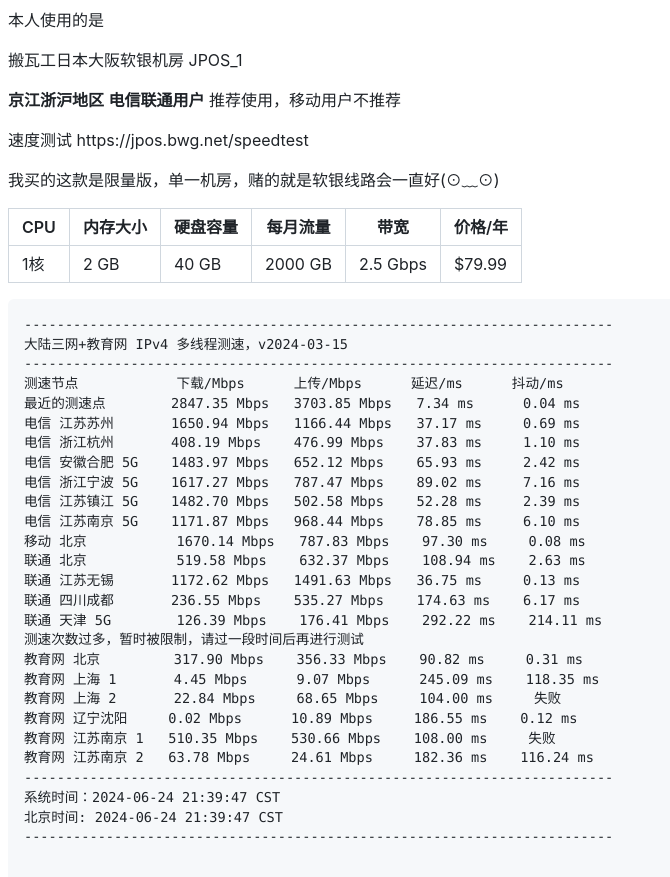
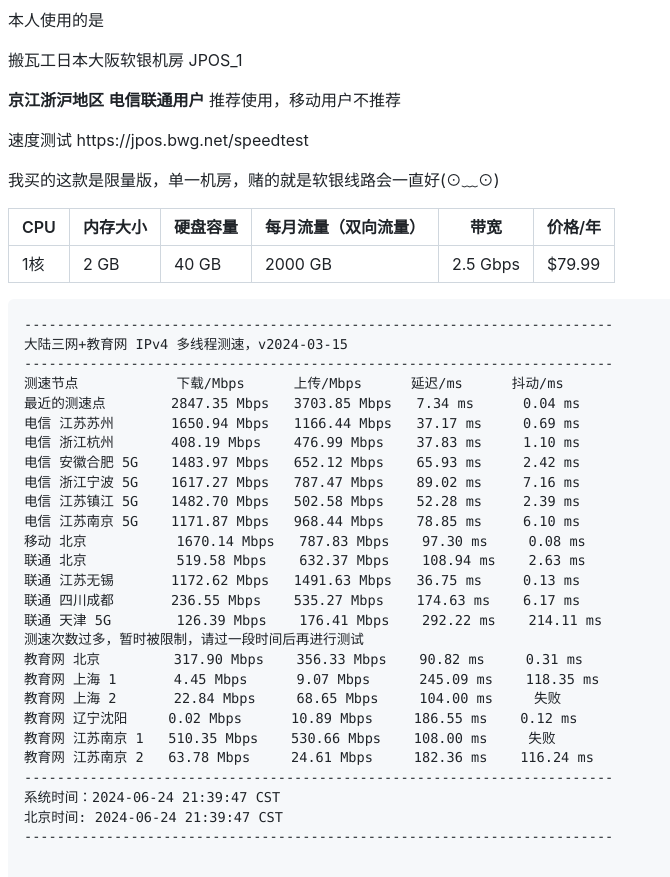
Before and after one commit to YixiaoOrg/blog.yixiao.org, a Jekyll site: the page built from vps.md, in a window 1280 px wide and 900 px high. Shown: the top 877 px of the window, without its empty margins (0-670 px from the left). Built offline with Jekyll 4.4.1, drawn with Linux system fonts in a browser that asks for light colours; our own code applies the rules of GitHub Pages for plain Markdown files; comment, search, counter and statistics services are not loaded.

Commit message:
Update vps.md

```diff
--- a/vps.md
+++ b/vps.md
@@ -8,7 +8,7 @@
 
 我买的这款是限量版，单一机房，赌的就是软银线路会一直好(⊙﹏⊙)
 
-|CPU|内存大小|硬盘容量|每月流量|带宽|价格/年|
+|CPU|内存大小|硬盘容量|每月流量（双向流量）|带宽|价格/年|
 |  ----  | ----  |  ----  | ----  |  ----  | ---|
 |1核|2 GB|40 GB|2000 GB|2.5 Gbps|$79.99|
 
```
